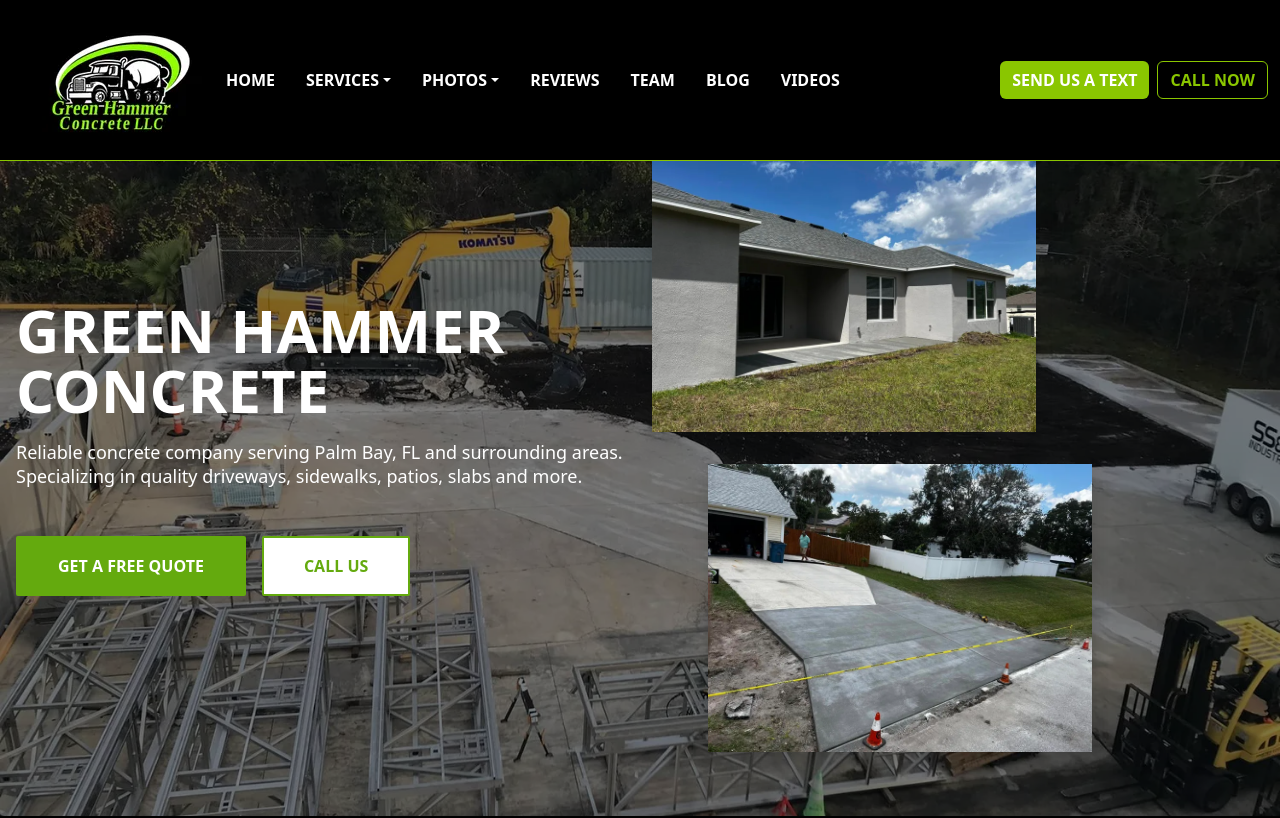
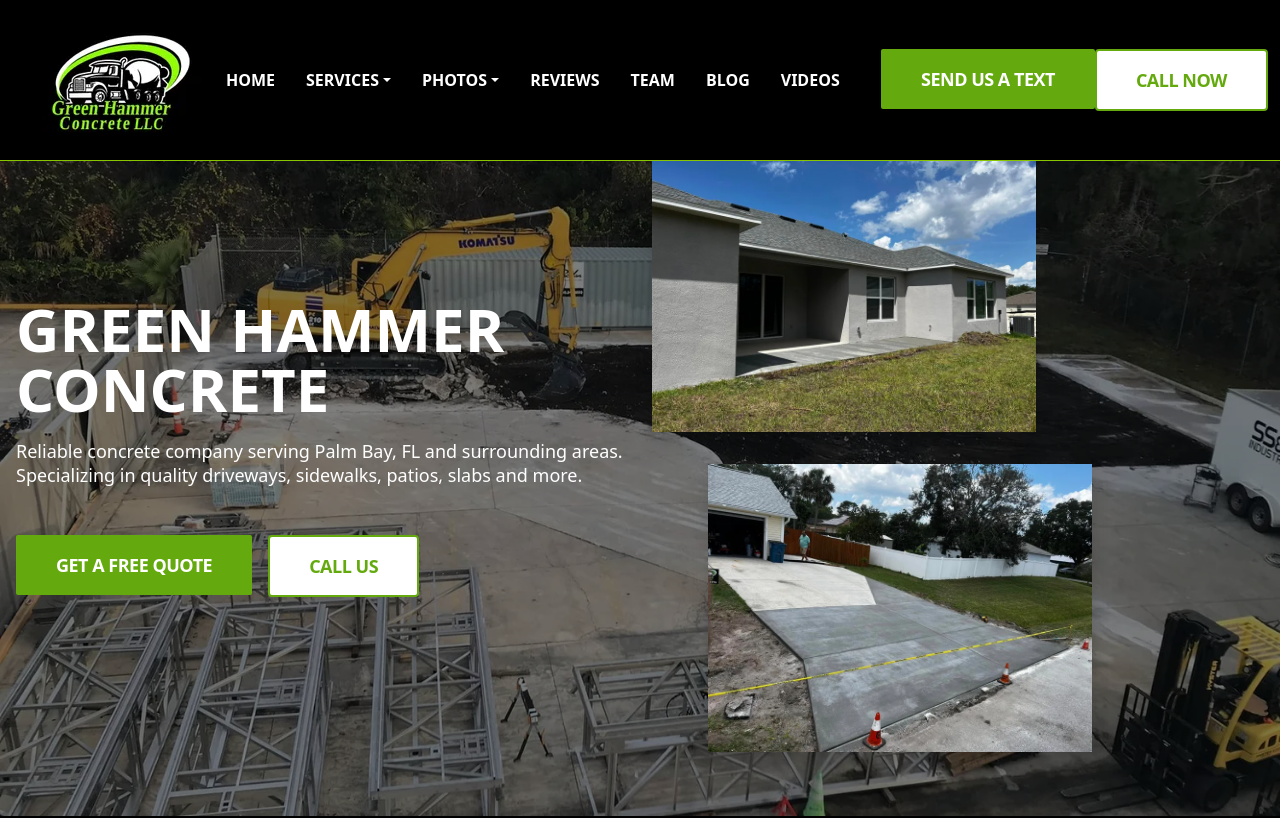
Before and after one commit to bhavik4094/GHC, a React (Vite) app: page / in a window 1280 px wide. Shown: the top 818 px of the page. Built offline with nearby package versions, Linux system fonts and the light colour scheme.

Commit message:
homepage ready (only review section left)

```diff
--- a/src/assets/css/Footer.css
+++ b/src/assets/css/Footer.css
@@ -67,49 +67,174 @@ h4 {
 /* ============================
      Button Styles
   ============================ */
-.btn-green,
-.btn-outline-green {
+/* Green Button Styles */
+.quote-button {
+  display: inline-block;
+  position: relative;
+  background-color: #64aa0e;
+  /* Bright green color */
+  color: white;
+  font-size: 18px;
+  line-height: 28px;
+  font-weight: 900;
+  padding: 16px 40px !important;
+  text-decoration: none;
+  text-transform: uppercase;
+  letter-spacing: 1px;
   border-radius: 0.125rem;
-  font-size: 18px;
-  font-weight: bold;
-  font-weight: 900;
-  line-height: 28px;
-  padding: 0.75rem 1.5rem;
   transition: all 0.3s ease;
+  box-sizing: border-box;
+  /* width: 330px; */
+  text-align: center;
+  height: fit-content;
+  letter-spacing: -.5px;
 }
 
-.btn-green {
-  background-color: var(--color-green);
-  color: var(--color-white);
-  border: 2px solid var(--color-green);
-
+.quote-button::before {
+  content: "";
+  position: absolute;
+  top: -3px;
+  left: -3px;
+  right: -3px;
+  bottom: -3px;
+  border: 3px solid white;
+  border-radius: 6px;
+  opacity: 0;
+  transition: opacity 0.5s ease;
 }
 
-.btn-outline-green {
-  background-color: var(--color-white);
-  border: 2px solid var(--color-green);
-  color: var(--color-green);
+.quote-button::after {
+  content: "";
+  position: absolute;
+  top: -6px;
+  left: -6px;
+  right: -6px;
+  bottom: -6px;
+  border: 3px solid #64aa0e;
+  border-radius: 9px;
+  opacity: 0;
+  transition: opacity 0.5s ease;
 }
 
-.btn-green:hover {
-  background-color: var(--color-green);
-  color: var(--color-white);
-  border: 2px solid var(--color-white);
-
+.quote-button:hover::before,
+.quote-button:hover::after,
+.book-button:hover::after,
+.call-button:hover::after {
+  opacity: 1;
 }
 
-.btn-outline-green:hover {
-  background-color: var(--color-white);
-  border: 2px solid var(--color-green);
-  color: var(--color-green);
+/* White Button Styles */
+.call-button {
+  display: inline-block;
+  position: relative;
+  background-color: white;
+  color: #64aa0e;
+  /* Green text color */
+  font-size: 18px;
+  line-height: 28px;
+  font-weight: 900;
+  padding: 15px 39px;
+  text-decoration: none;
+  text-transform: uppercase;
+  letter-spacing: 1px;
+  border: 2px solid #64aa0e;
+  border-radius: 4px;
+  transition: all 0.3s ease;
+  box-sizing: border-box;
+  /* width: 330px; */
+  text-align: center;
+  height: fit-content;
+  letter-spacing: -.5px;
+}
+
+.call-button:hover {
+  border: 2px solid #ffffff;
+  box-shadow: 0 0 0 3px white;
+}
+
+.call-button::after {
+  content: "";
+  position: absolute;
+  top: -8px;
+  left: -8px;
+  right: -8px;
+  bottom: -8px;
+  border: 3px solid #64aa0e;
+  border-radius: 10px;
+  opacity: 0;
+  transition: opacity 0.5s ease;
+}
+
+/* book butoon style */
+.book-button {
+  display: inline-block;
+  position: relative;
+  background-color: white;
+  color: #000000;
+  /* Green text color */
+  font-size: 16px;
+  line-height: 24px;
+  font-weight: 900;
+  padding: 8px 24px;
+  text-decoration: none;
+  text-transform: uppercase;
+  letter-spacing: 1px;
+  border: 2px solid #000000;
+  border-radius: 4px;
+  transition: all 0.3s ease;
+  box-sizing: border-box;
+  /* width: 330px; */
+  text-align: center;
+  height: fit-content;
+  letter-spacing: -.1px;
+}
+
+.book-button:hover {
+  border: 2px solid #ffffff;
+  box-shadow: 0 0 0 1px white;
+}
+
+.book-button::after {
+  content: "";
+  position: absolute;
+  top: -5px;
+  left: -5px;
+  right: -5px;
+  bottom: -5px;
+  border: 2px solid #000000;
+  border-radius: 7px;
+  opacity: 0;
+  transition: opacity 0.5s ease;
 }
 
 @media (max-width: 576px) {
+  .buttons-container {
+    flex-direction: column;
+  }
 
-  .btn-green,
-  .btn-outline-green {
+  .quote-button,
+  .call-button {
+    max-width: 100vw;
+    width: 100vw;
     font-size: 16px;
     line-height: 24px;
+    padding: 12px;
+  }
+
+  .container {
+    padding: 20px;
+  }
+
+  .buttons-container {
+    flex-direction: column;
+  }
+
+  .book-button {
+    /* max-width: 100vw; */
+    /* width: 100vw; */
+    font-size: 16px;
+    line-height: 24px;
+    padding: 12px;
   }
 }
 
--- a/src/assets/css/main.css
+++ b/src/assets/css/main.css
@@ -56,8 +56,184 @@ h4 {
   }
 }
 
-
-
+/* ============================
+     Button Styles
+  ============================ */
+/* Green Button Styles */
+.quote-button {
+  display: inline-block;
+  position: relative;
+  background-color: #64aa0e;
+  /* Bright green color */
+  color: white;
+  font-size: 18px;
+  line-height: 28px;
+  font-weight: 900;
+  padding: 16px 40px;
+  text-decoration: none;
+  text-transform: uppercase;
+  letter-spacing: 1px;
+  border-radius: 0.125rem;
+  transition: all 0.3s ease;
+  box-sizing: border-box;
+  /* width: 330px; */
+  text-align: center;
+  height: fit-content;
+  letter-spacing: -.5px;
+}
+
+.quote-button::before {
+  content: "";
+  position: absolute;
+  top: -3px;
+  left: -3px;
+  right: -3px;
+  bottom: -3px;
+  border: 3px solid white;
+  border-radius: 6px;
+  opacity: 0;
+  transition: opacity 0.5s ease;
+}
+
+.quote-button::after {
+  content: "";
+  position: absolute;
+  top: -6px;
+  left: -6px;
+  right: -6px;
+  bottom: -6px;
+  border: 3px solid #64aa0e;
+  border-radius: 9px;
+  opacity: 0;
+  transition: opacity 0.5s ease;
+}
+
+.quote-button:hover::before,
+.quote-button:hover::after,
+.book-button:hover::after,
+.call-button:hover::after {
+  opacity: 1;
+}
+
+/* White Button Styles */
+.call-button {
+  display: inline-block;
+  position: relative;
+  background-color: white;
+  color: #64aa0e;
+  /* Green text color */
+  font-size: 18px;
+  line-height: 28px;
+  font-weight: 900;
+  padding: 15px 39px;
+  text-decoration: none;
+  text-transform: uppercase;
+  letter-spacing: 1px;
+  border: 2px solid #64aa0e;
+  border-radius: 4px;
+  transition: all 0.3s ease;
+  box-sizing: border-box;
+  /* width: 330px; */
+  text-align: center;
+  height: fit-content;
+  letter-spacing: -.5px;
+}
+
+.call-button:hover {
+  border: 2px solid #ffffff;
+  box-shadow: 0 0 0 3px white;
+}
+
+.call-button::after {
+  content: "";
+  position: absolute;
+  top: -8px;
+  left: -8px;
+  right: -8px;
+  bottom: -8px;
+  border: 3px solid #64aa0e;
+  border-radius: 10px;
+  opacity: 0;
+  transition: opacity 0.5s ease;
+}
+
+/* book butoon style */
+.book-button {
+  display: inline-block;
+  position: relative;
+  background-color: white;
+  color: #000000;
+  /* Green text color */
+  font-size: 16px;
+  line-height: 24px;
+  font-weight: 900;
+  padding: 8px 24px;
+  text-decoration: none;
+  text-transform: uppercase;
+  letter-spacing: 1px;
+  border: 2px solid #000000;
+  border-radius: 4px;
+  transition: all 0.3s ease;
+  box-sizing: border-box;
+  /* width: 330px; */
+  text-align: center;
+  height: fit-content;
+  letter-spacing: -.1px;
+}
+
+.book-button:hover {
+  border: 2px solid #ffffff;
+  box-shadow: 0 0 0 1px white;
+}
+
+.book-button::after {
+  content: "";
+  position: absolute;
+  top: -5px;
+  left: -5px;
+  right: -5px;
+  bottom: -5px;
+  border: 2px solid #000000;
+  border-radius: 7px;
+  opacity: 0;
+  transition: opacity 0.5s ease;
+}
+
+@media (max-width: 576px) {
+  .buttons-container {
+    flex-direction: column;
+  }
+
+  .quote-button,
+  .call-button {
+    max-width: 100vw;
+    width: 100vw;
+    font-size: 16px;
+    line-height: 24px;
+    padding: 12px;
+  }
+
+  .container {
+    padding: 20px;
+  }
+
+  .buttons-container {
+    flex-direction: column;
+  }
+
+  .book-button {
+    /* max-width: 100vw; */
+    /* width: 100vw; */
+    font-size: 16px;
+    line-height: 24px;
+    padding: 12px;
+  }
+}
+
+
+/* ============================
+     Header Navbar Styles
+  ============================ */
 .main-header {
   position: fixed;
   width: 100%;
@@ -1509,7 +1685,7 @@ MAP / Location Section CSS Start
   background-repeat: no-repeat;
   background-position: center;
   background-size: cover;
-  padding: 7rem 0;
+  /* padding: 7rem 0; */
   position: relative;
 }
 
@@ -1544,9 +1720,10 @@ a.review-btn:hover {
   box-shadow: 0px 0px 0px 3px #ffffff;
 }
 
-.review-slider-section>.container {
+.review-slider-section>.container-xxl {
   position: relative;
   z-index: 1;
+  padding: 7rem 0;
   /* overflow-x: hidden; */
 }
 
--- a/src/component/common-component/footer/FooterFirst.jsx
+++ b/src/component/common-component/footer/FooterFirst.jsx
@@ -24,12 +24,8 @@ function FooterFirst() {
                         <h2 className="mb-0">BOOK AN APPOINTMENT TODAY.</h2>
                     </div>
                     <div className="cta-btns d-flex flex-column flex-md-row justify-content-center gap-3 pt-5">
-                        <button className="btn btn-green flex-grow-1 flex-md-grow-0 cta-content-btns">
-                            GET A FREE QUOTE
-                        </button>
-                        <button className="btn btn-outline-green flex-grow-1 flex-md-grow-0 cta-content-btns">
-                            CALL US
-                        </button>
+                        <a href="#" class="quote-button">GET A FREE QUOTE</a>
+                        <a href="#" class="call-button">CALL US</a>
                     </div>
                 </div>
 
--- a/src/component/common-component/footer/FooterSecond.jsx
+++ b/src/component/common-component/footer/FooterSecond.jsx
@@ -114,7 +114,7 @@ const FooterSecond = () => {
               </div>
               <div className="d-flex justify-content-between align-items-center mt-3 footer-contact-card-btns p-3">
                 <div className="w-50 me-2 footer-contact-card-btn1">CONTACT US</div>
-                <button className="btn btn-outline-green w-50 footer-contact-card-btn2 py-2">BOOK NOW</button>
+                <a href="#" class="book-button">BOOK NOW</a>
               </div>
               <div className="d-flex">
                 {[googleLogo, facebookLogo, nextdoorLogo].map((src, i) => (
--- a/src/component/common-component/header/DesktopNavbar.jsx
+++ b/src/component/common-component/header/DesktopNavbar.jsx
@@ -75,8 +75,8 @@ function DesktopMenu({
         <li className="nav-item"><Link className="nav-link" to="/videos">VIDEOS</Link></li>
       </ul>
       <div className="d-flex">
-        <button className="btn btn-success me-2">SEND US A TEXT</button>
-        <button className="btn btn-outline-success">CALL NOW</button>
+        <a href="#" class="quote-button">SEND US A TEXT</a>
+        <a href="#" class="call-button">CALL NOW</a>
       </div>
     </>
   );
--- a/src/component/homepage/GetStarted.jsx
+++ b/src/component/homepage/GetStarted.jsx
@@ -20,10 +20,7 @@ const ImageBox = ({ src, alt, className }) => (
 );
 
 function GetStarted() {
-    const ctaButtons = [
-        { text: 'GET A FREE QUOTE', className: 'btn btn-green flex-grow-1 flex-md-grow-0' },
-        { text: 'CALL US', className: 'btn btn-outline-green flex-grow-1 flex-md-grow-0' },
-    ];
+
 
     const sideImages = [
         { src: GetStartedImg1, alt: 'Consultation image 1', className: 'image-1' },
@@ -56,9 +53,8 @@ function GetStarted() {
                                     Book an appointment today.
                                 </h2>
                                 <div className="d-flex gap-3 mt-4 flex-column flex-sm-row">
-                                    {ctaButtons.map((btn, i) => (
-                                        <CTAButton key={i} text={btn.text} className={btn.className} />
-                                    ))}
+                                    <a href="#" class="quote-button">GET A FREE QUOTE</a>
+                                    <a href="#" class="call-button">CALL US</a>
                                 </div>
                             </div>
 
--- a/src/component/homepage/HeroSection.jsx
+++ b/src/component/homepage/HeroSection.jsx
@@ -29,16 +29,8 @@ const HeroSection = () => {
                             <p className="lead mb-0">{heroContent.description}</p>
 
                             <div className="d-flex flex-column flex-md-row gap-3 mt-3 mt-md-5">
-                                {heroContent.buttons.map((btn, idx) => (
-                                    <a
-                                        key={idx}
-                                        href={btn.action}
-                                        className={`btn btn-${btn.variant} hero-buttons w-100 w-md-auto`}
-                                        style={{ fontSize: "16px", lineHeight: "24px" }}
-                                    >
-                                        {btn.text}
-                                    </a>
-                                ))}
+                                <a href="#" class="quote-button">GET A FREE QUOTE</a>
+                                <a href="#" class="call-button">CALL US</a>
                             </div>
                         </div>
 
```
Also changed, not shown: src/component/homepage/ReviewSection.jsx (+133 -65 lines).
